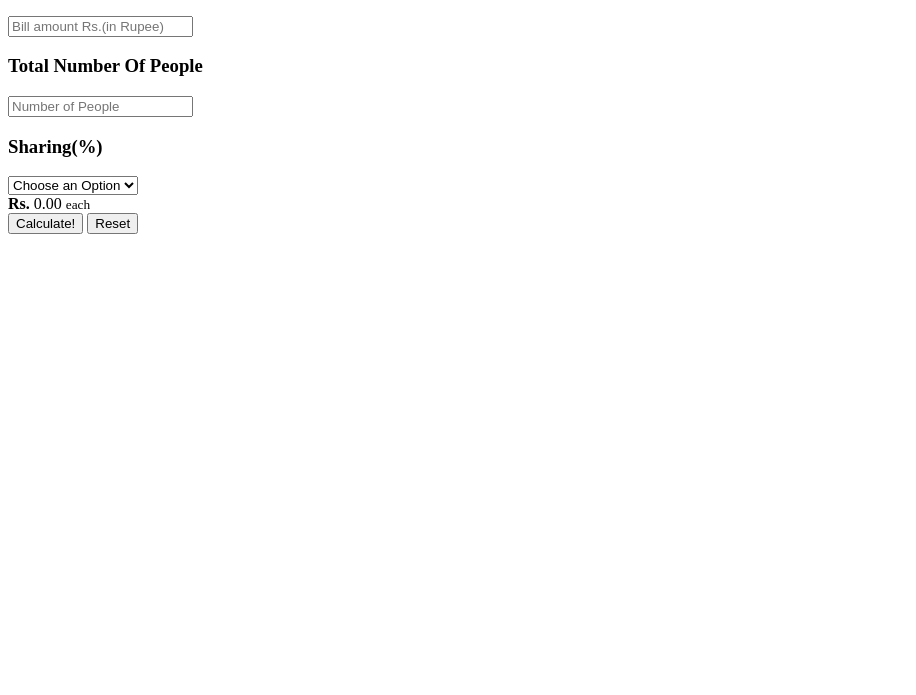
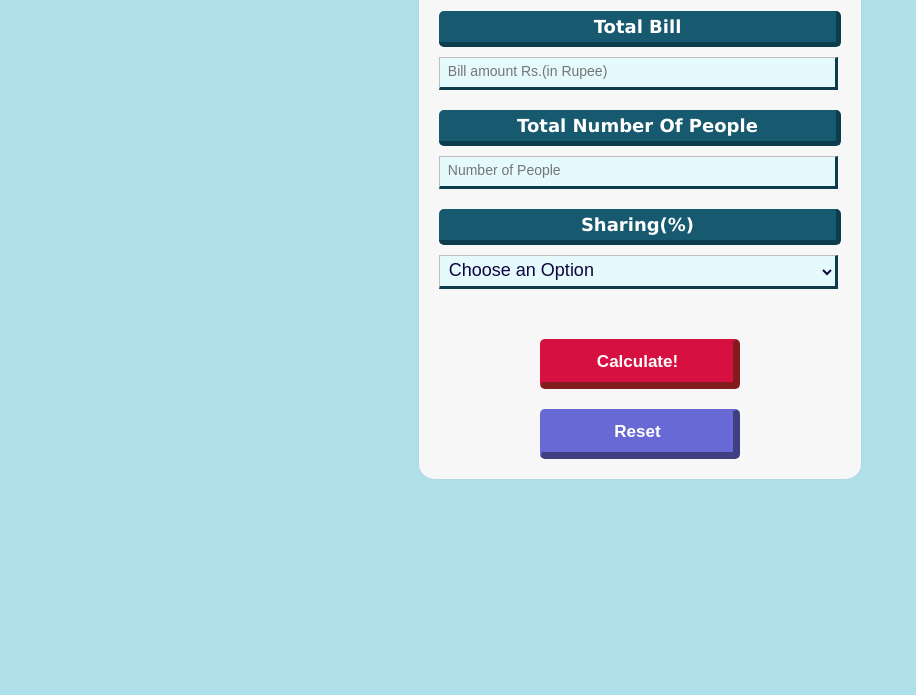
Before and after one commit to dpsdmh/tipcalculator.github.io, a plain HTML site: page index.html in a window 1280 px wide. Shown: the part 105-800 px from the top of the page, without its empty margins (0-916 px from the left). Drawn offline with Linux system fonts and the light colour scheme.

Commit message:
Update index.html

```diff
--- a/index.html
+++ b/index.html
@@ -5,7 +5,7 @@
     <meta charset="UTF-8">
     <meta http-equiv="X-UA-Compatible" content="IE=edge">
     <meta name="viewport" content="width=device-width, initial-scale=1.0">
-    <link rel="stylesheet" href="tip.css">
+    <link rel="stylesheet" href="app.css">
     <title>Tip Calculator</title>
 </head>
 
@@ -49,7 +49,7 @@
 
     <!--container end-->
 
-    <script type="text/javascript" src="tipcalculator.js"></script>
+    <script type="text/javascript" src="app.js"></script>
 </body>
 
 </html>
```
